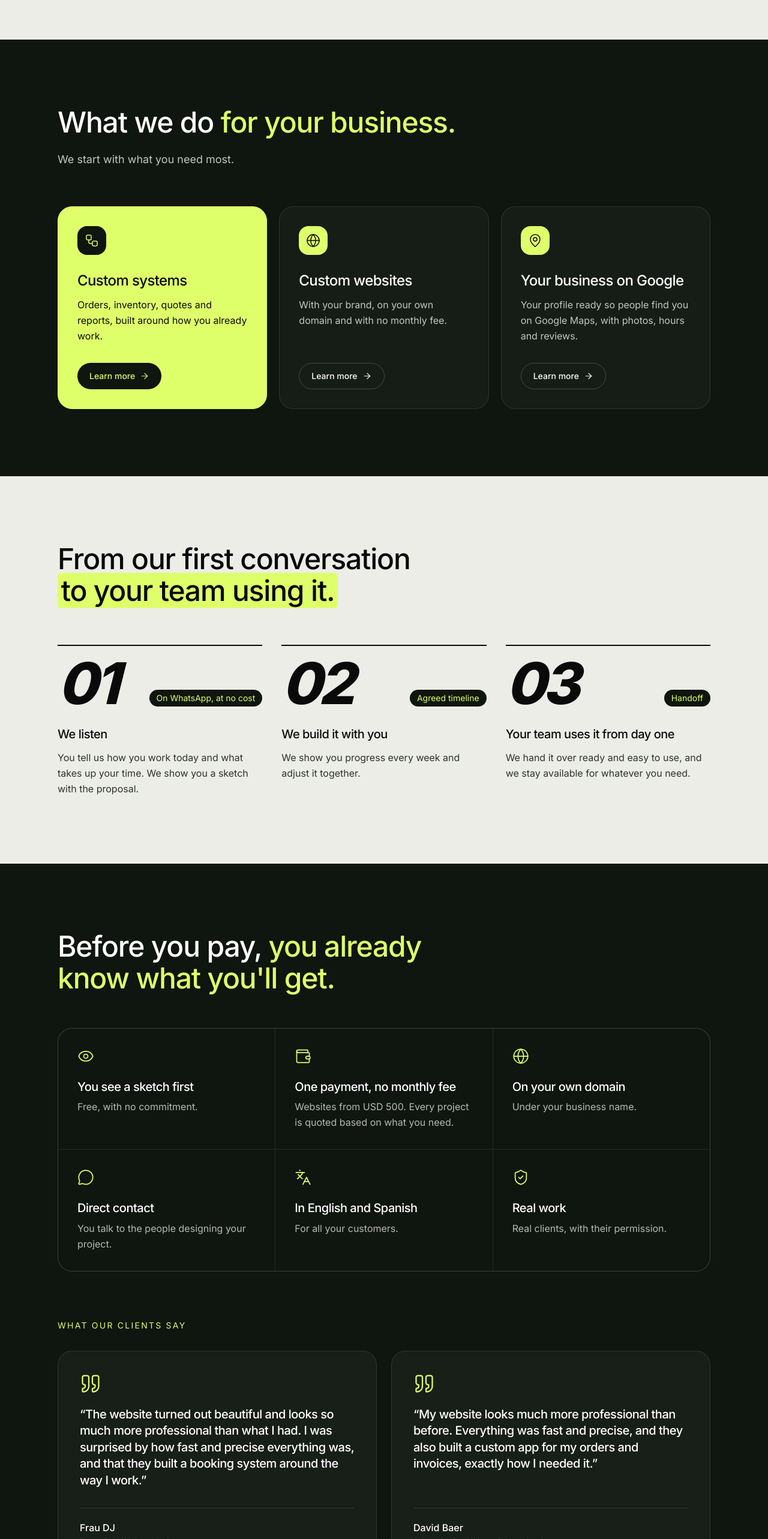
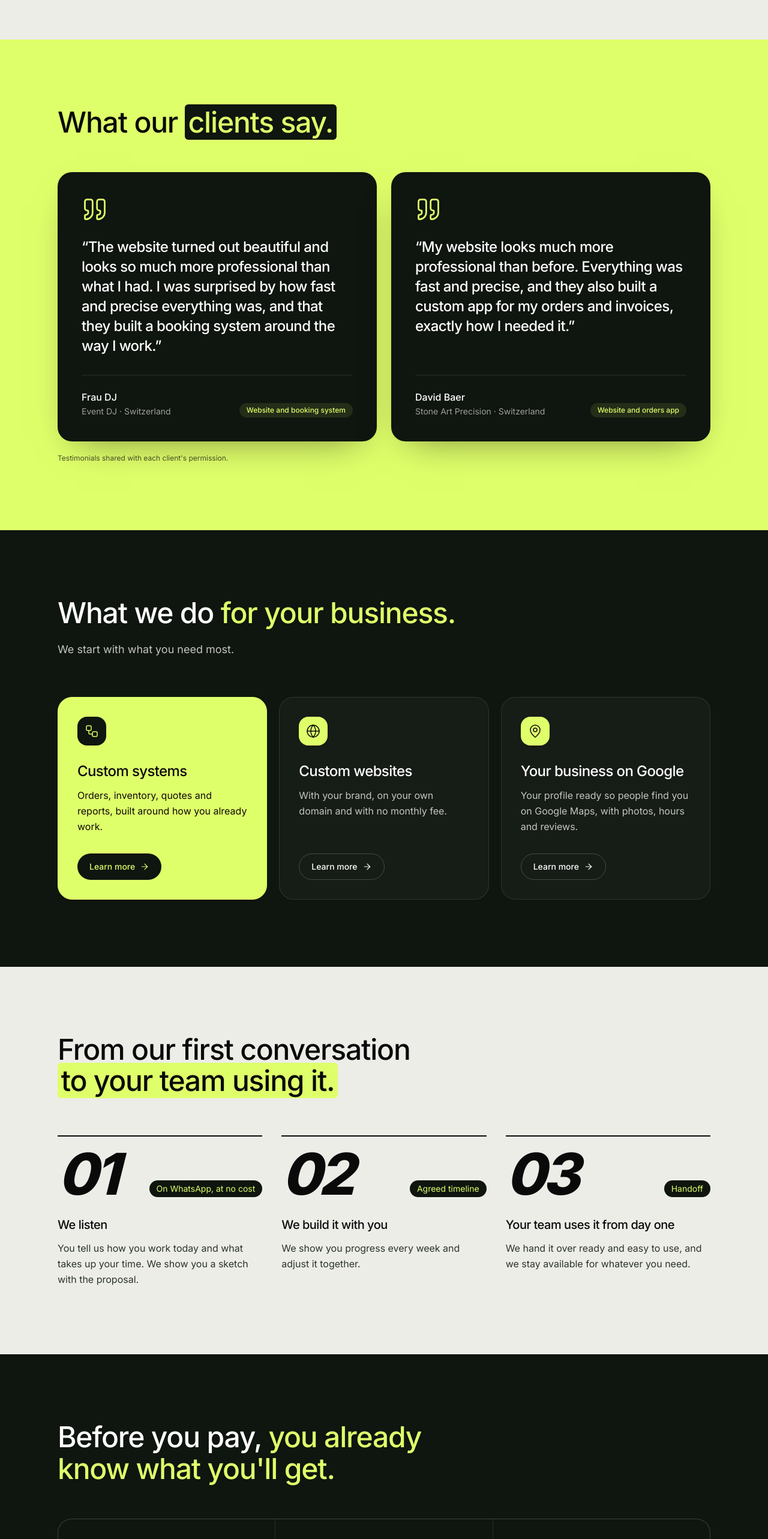
Before and after one commit to kplewis28/clew, a Next.js app: page /en in a window 1280 px wide. Shown: the part 1895-4461 px from the top of the page at 60% size. Built offline with nearby package versions, Linux system fonts and the light colour scheme; no server answers.

Commit message:
Testimonios en su propia seccion

```diff
--- a/src/app/[lang]/page.tsx
+++ b/src/app/[lang]/page.tsx
@@ -12,6 +12,7 @@ import { Products } from "@/components/Products";
 import { Services } from "@/components/Services";
 import { Steps } from "@/components/Steps";
 import { Trust } from "@/components/Trust";
+import { Testimonials } from "@/components/Testimonials";
 import { dictionaries } from "@/content";
 import { brand, isLocale, siteUrl } from "@/content/config";
 import { servicePath, services } from "@/content/services";
@@ -90,6 +91,7 @@ export default async function Home({ params }: PageProps<"/[lang]">) {
         <Hero t={t} />
         <Marquee t={t} />
         <Cases t={t} />
+        <Testimonials t={t} />
         <Services t={t} />
         <Steps t={t} />
         <Trust t={t} />
--- /dev/null
+++ b/src/components/Testimonials.tsx
@@ -0,0 +1,37 @@
+import { Quote } from "lucide-react";
+import type { Content } from "@/content";
+import { Reveal } from "./Reveal";
+import { Section, SectionHeading } from "./Section";
+
+// Lo que dicen los clientes, en su propia sección y con otro tono, para que
+// se lea como prueba y no como parte de los compromisos de clew.
+export function Testimonials({ t }: { t: Content }) {
+  const s = t.testimonials;
+  return (
+    <Section id="testimonios" tone="lime">
+      <SectionHeading title={s.title} highlight={s.highlight} tone="lime" />
+      <ul className="mt-10 grid gap-4 md:mt-14 md:grid-cols-2 md:gap-6">
+        {s.items.map((item, index) => (
+          <li key={item.name}>
+            <Reveal delay={index * 120} className="h-full">
+              <figure className="flex h-full flex-col rounded-3xl bg-deep p-7 text-white shadow-[0_24px_60px_-30px_rgba(0,0,0,0.5)] md:p-10">
+                <Quote aria-hidden strokeWidth={1.5} className="size-9 text-lime md:size-11" />
+                <blockquote className="mt-6 flex-1 text-xl leading-snug font-medium tracking-tight md:text-2xl">
+                  “{item.quote}”
+                </blockquote>
+                <figcaption className="mt-8 flex flex-wrap items-end justify-between gap-3 border-t border-white/10 pt-6">
+                  <div>
+                    <p className="text-base font-medium">{item.name}</p>
+                    <p className="mt-0.5 text-sm text-white/60">{item.role}</p>
+                  </div>
+                  <p className="rounded-full bg-lime/10 px-3 py-1 text-xs font-medium text-lime">{item.project}</p>
+                </figcaption>
+              </figure>
+            </Reveal>
+          </li>
+        ))}
+      </ul>
+      <p className="mt-5 text-xs text-ink/70">{s.note}</p>
+    </Section>
+  );
+}
--- a/src/components/Trust.tsx
+++ b/src/components/Trust.tsx
@@ -1,4 +1,4 @@
-import { Eye, Globe, Languages, MessageCircle, Quote, ShieldCheck, Wallet } from "lucide-react";
+import { Eye, Globe, Languages, MessageCircle, ShieldCheck, Wallet } from "lucide-react";
 import type { Content } from "@/content";
 import { Reveal } from "./Reveal";
 import { Section, SectionHeading } from "./Section";
@@ -34,29 +34,6 @@ export function Trust({ t }: { t: Content }) {
         })}
       </ul>
 
-      <div className="mt-14 md:mt-20">
-        <p className="text-sm tracking-[0.16em] text-lime uppercase">{t.trust.testimonials.kicker}</p>
-        <ul className="mt-6 grid gap-4 md:mt-8 md:grid-cols-2 md:gap-6">
-          {t.trust.testimonials.items.map((item, index) => (
-            <li key={item.name}>
-              <Reveal delay={index * 120} className="h-full">
-                <figure className="flex h-full flex-col rounded-3xl border border-white/10 bg-white/[0.04] p-6 md:p-9">
-                  <Quote aria-hidden strokeWidth={1.5} className="size-8 text-lime md:size-9" />
-                  <blockquote className="mt-5 flex-1 text-lg leading-snug font-medium tracking-tight text-white md:text-xl">
-                    “{item.quote}”
-                  </blockquote>
-                  <figcaption className="mt-6 border-t border-white/10 pt-5 md:mt-8">
-                    <p className="text-base font-medium text-white">{item.name}</p>
-                    <p className="mt-0.5 text-sm text-white/60">{item.role}</p>
-                    <p className="mt-3 inline-flex rounded-full bg-lime/10 px-3 py-1 text-xs font-medium text-lime">{item.project}</p>
-                  </figcaption>
-                </figure>
-              </Reveal>
-            </li>
-          ))}
-        </ul>
-        <p className="mt-4 text-xs text-white/50">{t.trust.testimonials.note}</p>
-      </div>
     </Section>
   );
 }
--- a/src/content/en.ts
+++ b/src/content/en.ts
@@ -399,19 +399,9 @@ export const en: Content = {
     ],
   },
 
-  trust: {
-    title: "Before you pay,",
-    highlight: "you already know what you'll get.",
-    items: [
-      { icon: "sketch", title: "You see a sketch first", text: "Free, with no commitment." },
-      { icon: "price", title: "One payment, no monthly fee", text: "Websites from USD 500. Every project is quoted based on what you need." },
-      { icon: "domain", title: "On your own domain", text: "Under your business name." },
-      { icon: "direct", title: "Direct contact", text: "You talk to the people designing your project." },
-      { icon: "languages", title: "In English and Spanish", text: "For all your customers." },
-      { icon: "real", title: "Real work", text: "Real clients, with their permission." },
-    ],
   testimonials: {
-      kicker: "What our clients say",
+    title: "What our",
+    highlight: "clients say.",
     items: [
       {
         quote:
@@ -430,6 +420,18 @@ export const en: Content = {
     ],
     note: "Testimonials shared with each client's permission.",
   },
+
+  trust: {
+    title: "Before you pay,",
+    highlight: "you already know what you'll get.",
+    items: [
+      { icon: "sketch", title: "You see a sketch first", text: "Free, with no commitment." },
+      { icon: "price", title: "One payment, no monthly fee", text: "Websites from USD 500. Every project is quoted based on what you need." },
+      { icon: "domain", title: "On your own domain", text: "Under your business name." },
+      { icon: "direct", title: "Direct contact", text: "You talk to the people designing your project." },
+      { icon: "languages", title: "In English and Spanish", text: "For all your customers." },
+      { icon: "real", title: "Real work", text: "Real clients, with their permission." },
+    ],
   },
 
   // Results based on what the real system does (same as es.ts).
--- a/src/content/es.ts
+++ b/src/content/es.ts
@@ -403,19 +403,9 @@ export const es = {
     ],
   },
 
-  trust: {
-    title: "Antes de pagar,",
-    highlight: "ya sabes qué vas a recibir.",
-    items: [
-      { icon: "sketch", title: "Ves un bosquejo primero", text: "Sin costo y sin compromiso." },
-      { icon: "price", title: "Pago único, sin mensualidad", text: "Páginas desde USD 500. Cada proyecto se cotiza según lo que necesites." },
-      { icon: "domain", title: "En tu propio dominio", text: "Con el nombre de tu negocio." },
-      { icon: "direct", title: "Trato directo", text: "Hablas con quien diseña tu proyecto." },
-      { icon: "languages", title: "En español e inglés", text: "Para todos tus clientes." },
-      { icon: "real", title: "Trabajo real", text: "Clientes reales, con su permiso." },
-    ],
   testimonials: {
-      kicker: "Lo que dicen nuestros clientes",
+    title: "Lo que dicen",
+    highlight: "nuestros clientes.",
     items: [
       {
         quote:
@@ -434,6 +424,18 @@ export const es = {
     ],
     note: "Testimonios compartidos con permiso de cada cliente.",
   },
+
+  trust: {
+    title: "Antes de pagar,",
+    highlight: "ya sabes qué vas a recibir.",
+    items: [
+      { icon: "sketch", title: "Ves un bosquejo primero", text: "Sin costo y sin compromiso." },
+      { icon: "price", title: "Pago único, sin mensualidad", text: "Páginas desde USD 500. Cada proyecto se cotiza según lo que necesites." },
+      { icon: "domain", title: "En tu propio dominio", text: "Con el nombre de tu negocio." },
+      { icon: "direct", title: "Trato directo", text: "Hablas con quien diseña tu proyecto." },
+      { icon: "languages", title: "En español e inglés", text: "Para todos tus clientes." },
+      { icon: "real", title: "Trabajo real", text: "Clientes reales, con su permiso." },
+    ],
   },
 
   // Resultados basados en lo que hace el sistema real (Stone Setting Pro). Si
```
Lines whose indentation alone changed are shown as unchanged.
